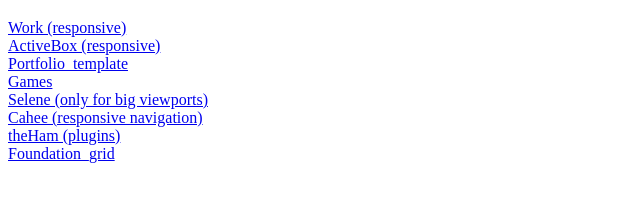
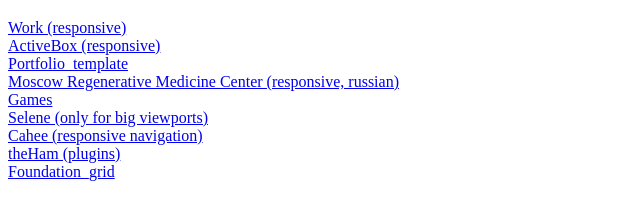
Before and after one commit to Victoria-od/Victoria-od.github.io, a plain HTML site: page index.html in a window 1280 px wide. Shown: the part 61-280 px from the top of the page, without its empty margins (0-640 px from the left). Drawn offline with Linux system fonts and the light colour scheme.

Commit message:
in addition

```diff
--- a/index.html
+++ b/index.html
@@ -9,6 +9,7 @@
 <a href="work/index.html">Work (responsive)</a><br>
 <a href="active_box_bootstrap/index.html">ActiveBox (responsive)</a><br>
 <a href="portfolio_template_responsive/about.html">Portfolio_template</a><br>
+<a href="health/index.html">Moscow Regenerative Medicine Center (responsive, russian)</a><br>
 <a href="games/index.html">Games</a><br>
 <a href="selene/index.html">Selene (only for big viewports)</a><br>
 <a href="cahee/index.html">Cahee (responsive navigation)</a><br>
```
